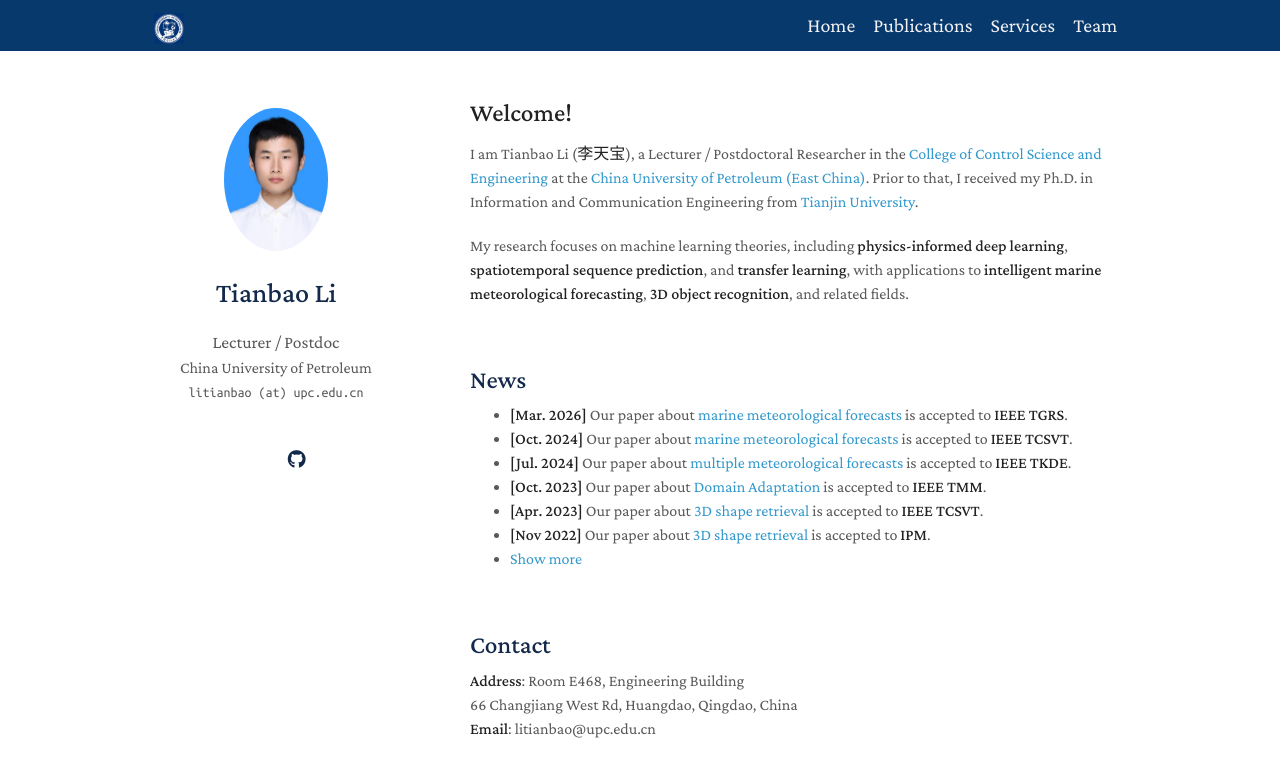
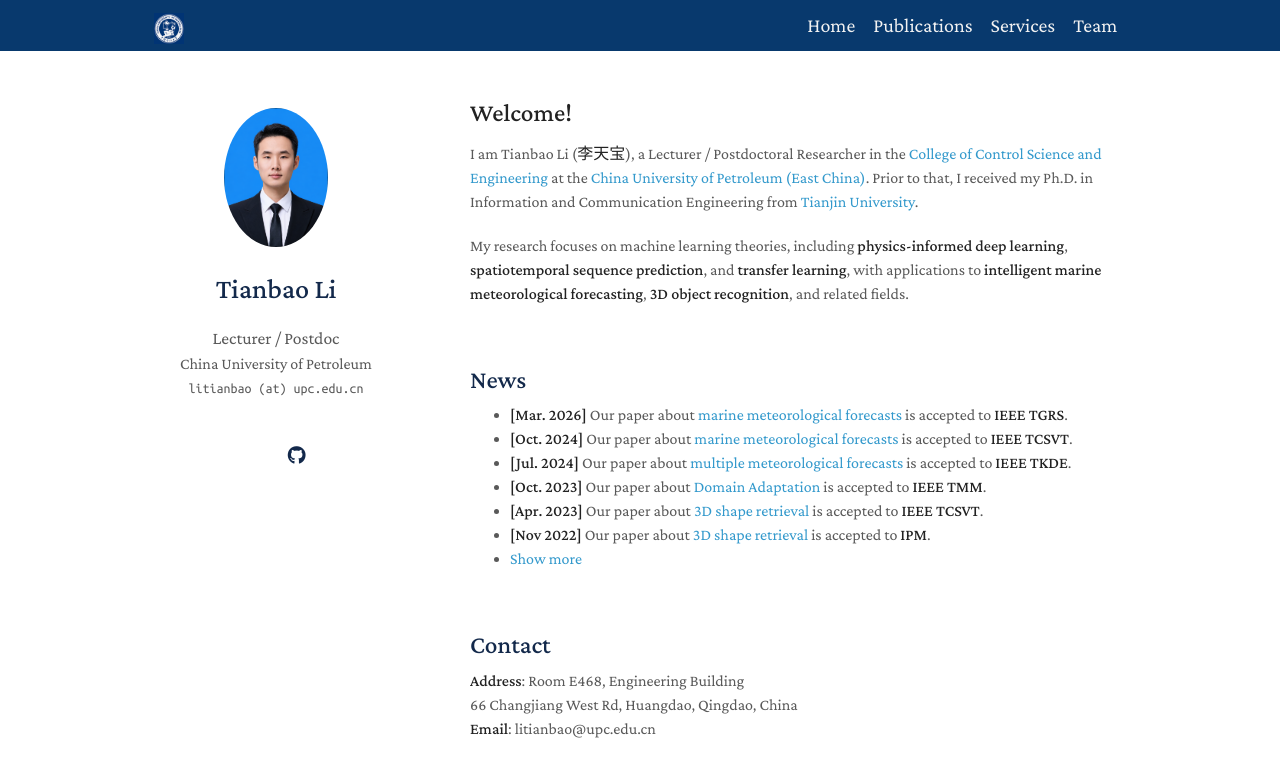
Before and after one commit to tianbao-li/tianbao-li.github.io, a Jekyll site: the page built from index.md, in a window 1280 px wide. Shown: the top 777 px of the page. Built offline with Jekyll 4.4.1, drawn with Linux system fonts in a browser that asks for light colours; a style sheet for code colours, icons or effects is not loaded.

Commit message:
Update _config.yml

```diff
--- a/_config.yml
+++ b/_config.yml
@@ -21,7 +21,7 @@ google_scholar: https://scholar.google.com/citations?user=2urNTlMAAAAJ
 github_link: https://github.com/tianbao-li
 
 # Images
-avatar: ./assets/tbli/tbli.jpg
+avatar: ./assets/tbli/tbli.png
 
 # The following files will be removed from the generated website.
 exclude:
```
